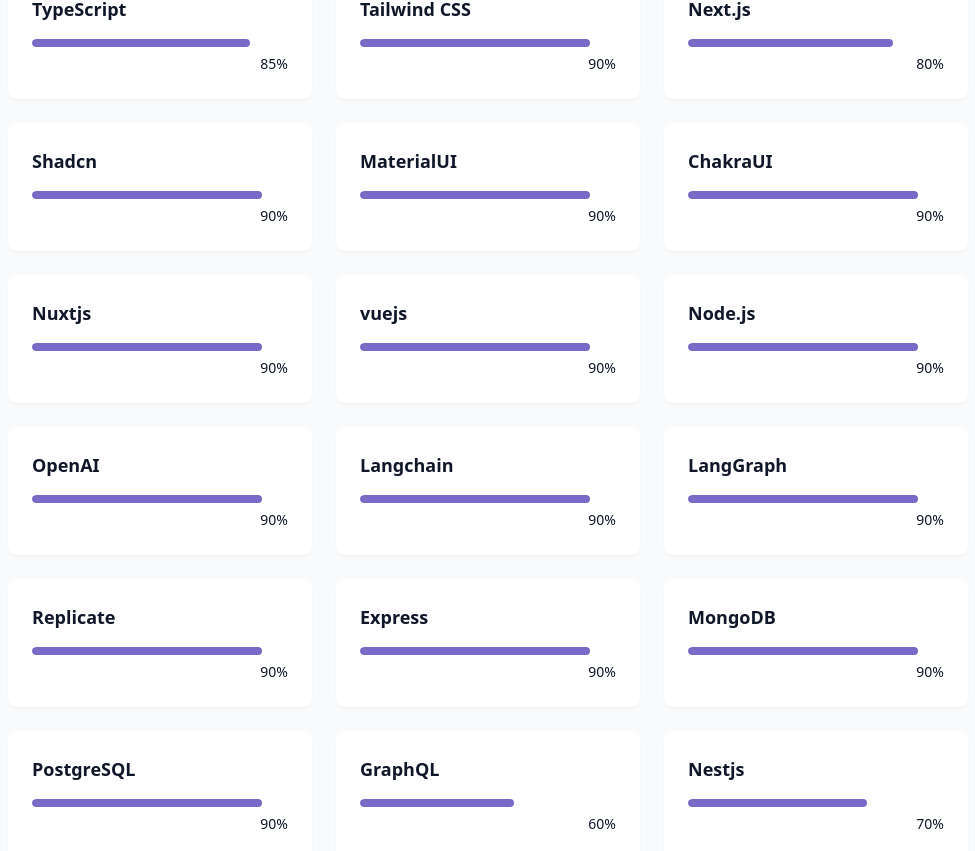
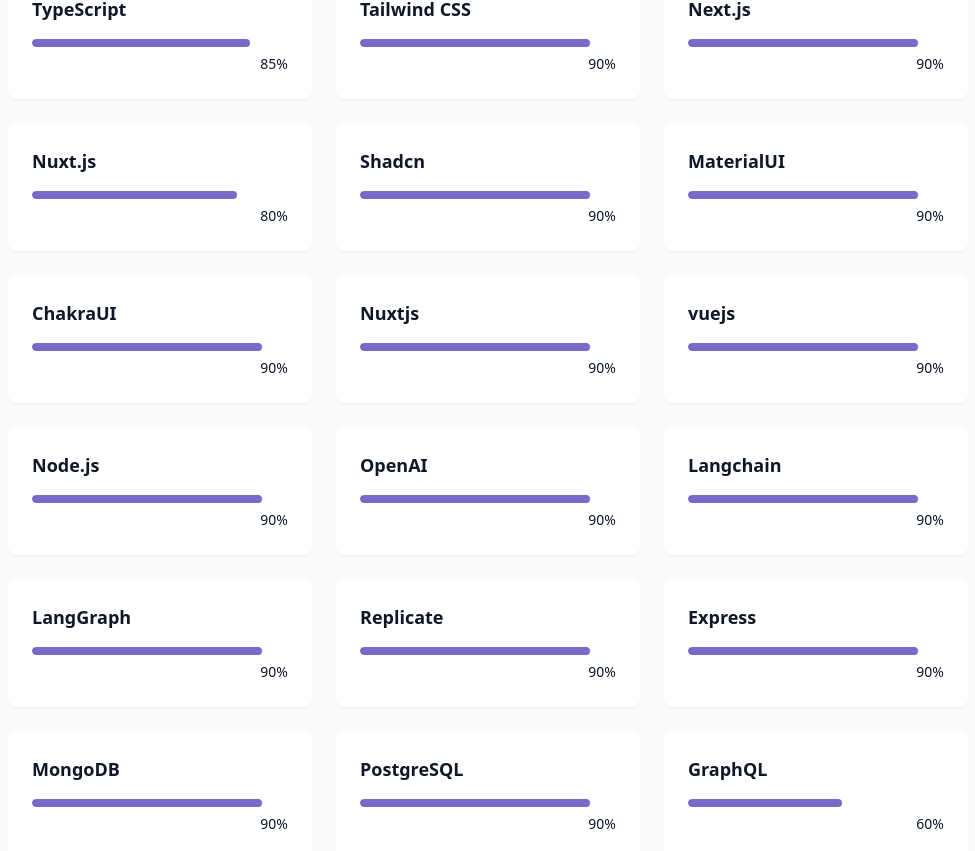
Before and after one commit to Soulripper8811/personal_potfolio, a React (Vite) app: page / in a window 1280 px wide. Shown: the part 3359-4210 px from the top of the page, without its empty margins (152-1127 px from the left). Built offline with nearby package versions, Linux system fonts and the light colour scheme.

Commit message:
added resume and some skills

```diff
--- a/src/App.jsx
+++ b/src/App.jsx
@@ -1,12 +1,8 @@
-import { useState } from "react";
-
 import { BrowserRouter, Route, Routes } from "react-router-dom";
 import Home from "./pages/Home";
 import NotFound from "./pages/NotFound";
 
 function App() {
-  const [count, setCount] = useState(0);
-
   return (
     <>
       <BrowserRouter>
--- a/src/components/SkillsSections.jsx
+++ b/src/components/SkillsSections.jsx
@@ -8,7 +8,8 @@
   { name: "React", level: 90, category: "frontend" },
   { name: "TypeScript", level: 85, category: "frontend" },
   { name: "Tailwind CSS", level: 90, category: "frontend" },
-  { name: "Next.js", level: 80, category: "frontend" },
+  { name: "Next.js", level: 90, category: "frontend" },
+  { name: "Nuxt.js", level: 80, category: "frontend" },
   { name: "Shadcn", level: 90, category: "frontend" },
   { name: "MaterialUI", level: 90, category: "frontend" },
   { name: "ChakraUI", level: 90, category: "frontend" },
--- a/vite.config.js
+++ b/vite.config.js
@@ -2,8 +2,11 @@
 import react from "@vitejs/plugin-react";
 import tailwindcss from "@tailwindcss/vite";
 import path from "path";
+import { fileURLToPath } from "url";
 
-// https://vite.dev/config/
+const __filename = fileURLToPath(import.meta.url);
+const __dirname = path.dirname(__filename);
+
 export default defineConfig({
   plugins: [react(), tailwindcss()],
   resolve: {
```
Also changed, not shown: 1 other file (tests, documents, lock files or other folders).
